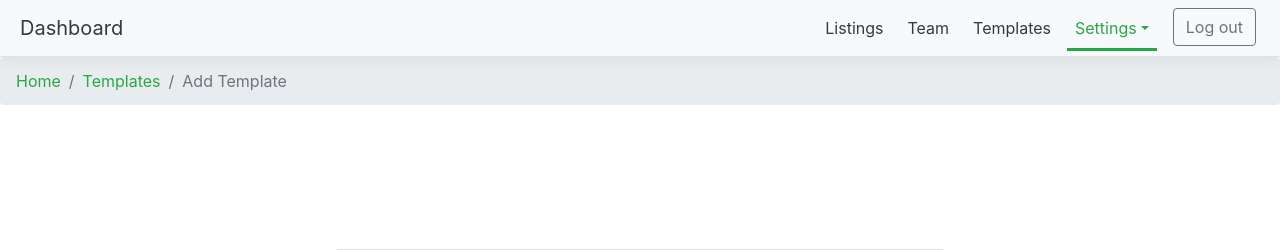
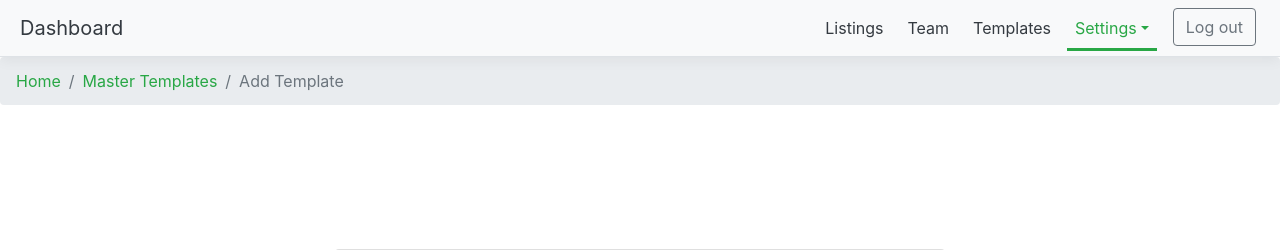
Before and after one commit to cpwilson5/HouseTracker, a Flask app: page /apptemplates/add in a window 1280 px wide. Shown: the top 250 px of the page. Run offline with Flask 2, Linux system fonts and the light colour scheme; the visitor is signed in with stand-in values (Sample User, id 1); some libraries are stand-ins or nearby versions.

Commit message:
quick name change on app templates

```diff
--- a/app/templates/configuration/apptemplate.html
+++ b/app/templates/configuration/apptemplate.html
@@ -7,7 +7,7 @@
 <nav aria-label="breadcrumb">
   <ol class="breadcrumb">
     <li class="breadcrumb-item"><a href="{{ url_for('listing.listings') }}">Home</a></li>
-    <li class="breadcrumb-item"><a href="{{ url_for('configuration.app_templates') }}">Templates</a></li>
+    <li class="breadcrumb-item"><a href="{{ url_for('configuration.app_templates') }}">Master Templates</a></li>
     <li class="breadcrumb-item active" aria-current="page">Add Template</li>
   </ol>
 </nav>
--- a/app/templates/configuration/apptemplates.html
+++ b/app/templates/configuration/apptemplates.html
@@ -10,7 +10,7 @@
 <nav aria-label="breadcrumb">
   <ol class="breadcrumb">
     <li class="breadcrumb-item"><a href="{{ url_for('listing.listings') }}">Home</a></li>
-    <li class="breadcrumb-item active" aria-current="page">Templates</li>
+    <li class="breadcrumb-item active" aria-current="page">Master Templates</li>
   </ol>
 </nav>
 {% endblock %}
--- a/app/templates/configuration/apptemplatestep.html
+++ b/app/templates/configuration/apptemplatestep.html
@@ -12,7 +12,7 @@
 <nav aria-label="breadcrumb">
   <ol class="breadcrumb">
     <li class="breadcrumb-item"><a href="{{ url_for('listing.listings') }}">Home</a></li>
-    <li class="breadcrumb-item"><a href="{{ url_for('configuration.app_templates') }}">Templates</a></li>
+    <li class="breadcrumb-item"><a href="{{ url_for('configuration.app_templates') }}">Master Templates</a></li>
     <li class="breadcrumb-item"><a href="{{ url_for('configuration.app_template_steps', id=id) }}">Template</a></li>
     <li class="breadcrumb-item active" aria-current="page">{{ action }} Step</li>
   </ol>
--- a/app/templates/configuration/apptemplatesteps.html
+++ b/app/templates/configuration/apptemplatesteps.html
@@ -9,7 +9,7 @@
 <nav aria-label="breadcrumb">
   <ol class="breadcrumb">
     <li class="breadcrumb-item"><a href="{{ url_for('listing.listings') }}">Home</a></li>
-    <li class="breadcrumb-item"><a href="{{ url_for('configuration.app_templates') }}">Templates</a></li>
+    <li class="breadcrumb-item"><a href="{{ url_for('configuration.app_templates') }}">Master Templates</a></li>
     <li class="breadcrumb-item active" aria-current="page">Template</li>
   </ol>
 </nav>
```
